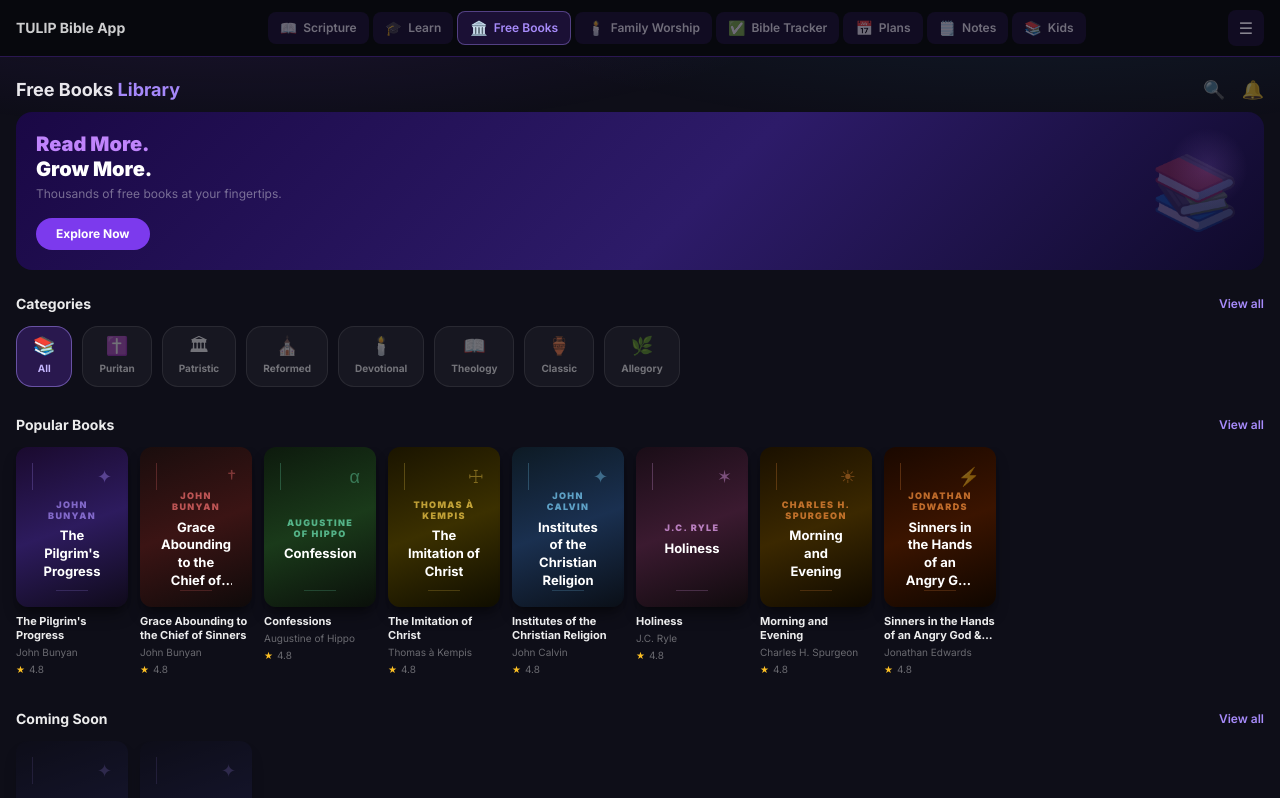
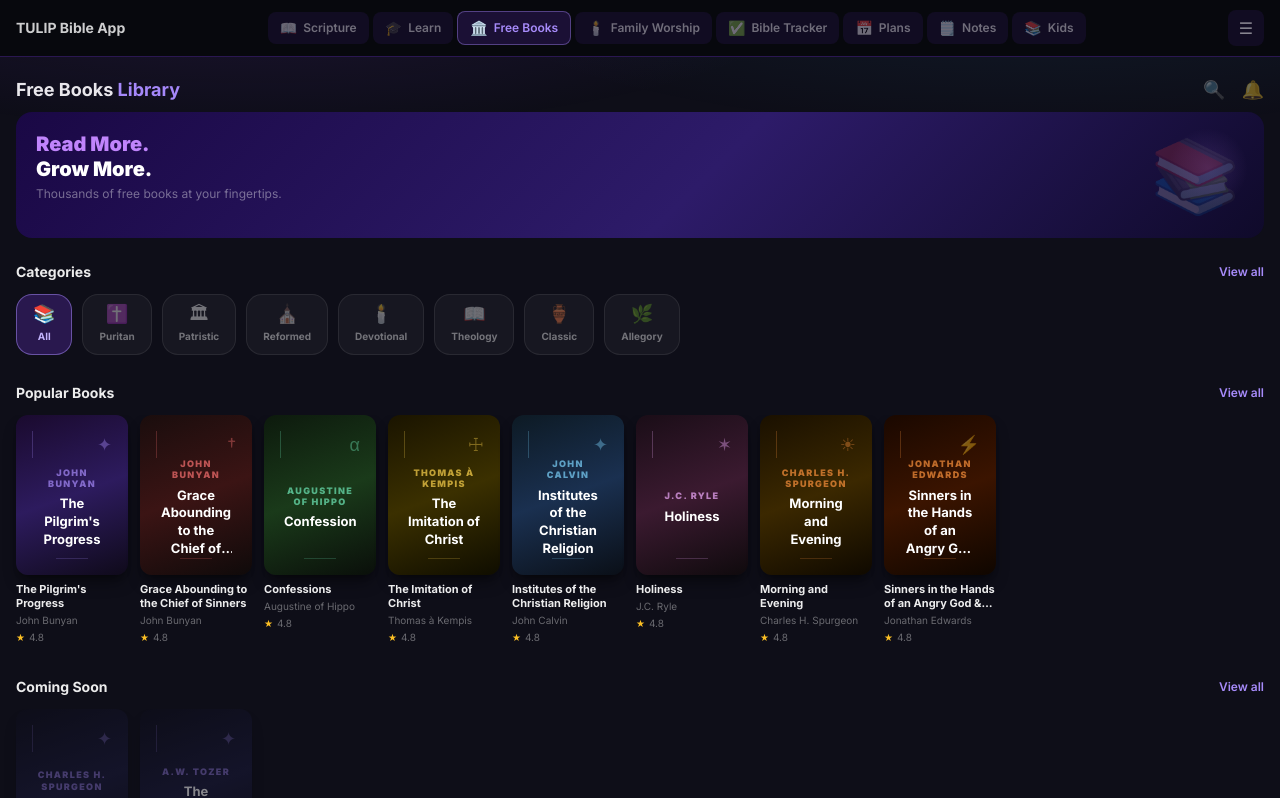
Before and after one commit to josuezuniga93-creator/BIBLE-APP, a Next.js app in the folder frontend/: page /library in a window 1280 px wide. Shown: the top 798 px of the page. Built offline with nearby package versions, Linux system fonts and the light colour scheme.

Commit message:
fix: light-elegant hero box smooth parchment gradient, readable text colors

```diff
--- a/frontend/app/learn/page.tsx
+++ b/frontend/app/learn/page.tsx
@@ -772,13 +772,6 @@ function LearnPageInner() {
           <p className="text-xs mb-4" style={{ color: th.heroSubtext }}>
             Explore the confessions, debates, and declarations that shaped history in Christianity.
           </p>
-          <div className="flex gap-2 flex-wrap">
-            <button className="px-5 py-2 rounded-full text-xs font-bold text-white active:scale-95 transition-transform"
-              style={{ backgroundColor: th.primary }}
-              onClick={() => document.getElementById("my-documents")?.scrollIntoView({ behavior: "smooth" })}>
-              Explore Docs
-            </button>
-          </div>
         </div>
       </div>
 
--- a/frontend/app/library/page.tsx
+++ b/frontend/app/library/page.tsx
@@ -204,13 +204,6 @@ export default function LibraryPage() {
           <p className="text-xs mb-4" style={{ color: th.heroSubtext }}>
             Thousands of free books at your fingertips.
           </p>
-          <button
-            className="px-5 py-2 rounded-full text-xs font-bold text-white active:scale-95 transition-transform"
-            style={{ backgroundColor: th.primary }}
-            onClick={() => document.getElementById("my-library")?.scrollIntoView({ behavior: "smooth" })}
-          >
-            Explore Now
-          </button>
         </div>
       </div>
 
```
